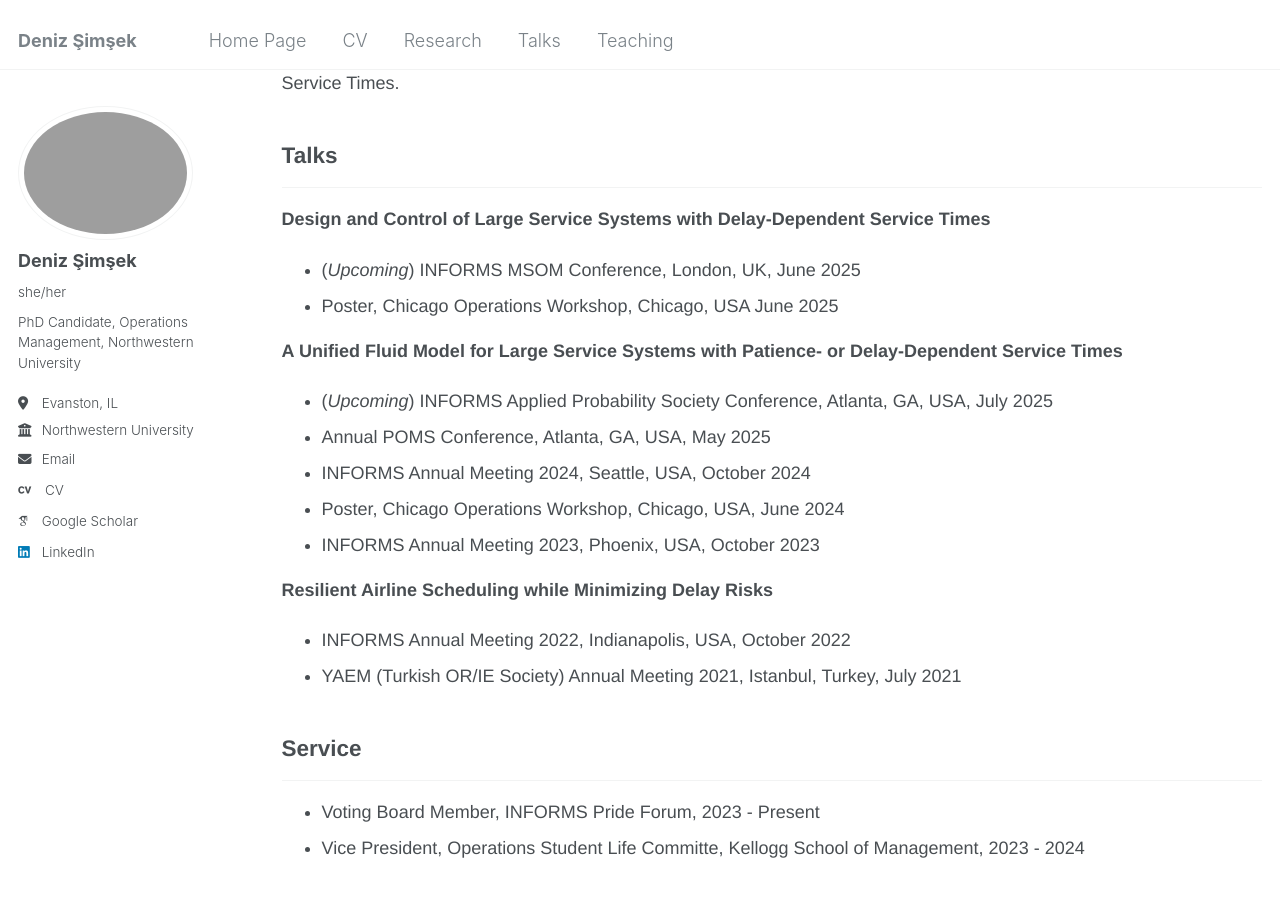
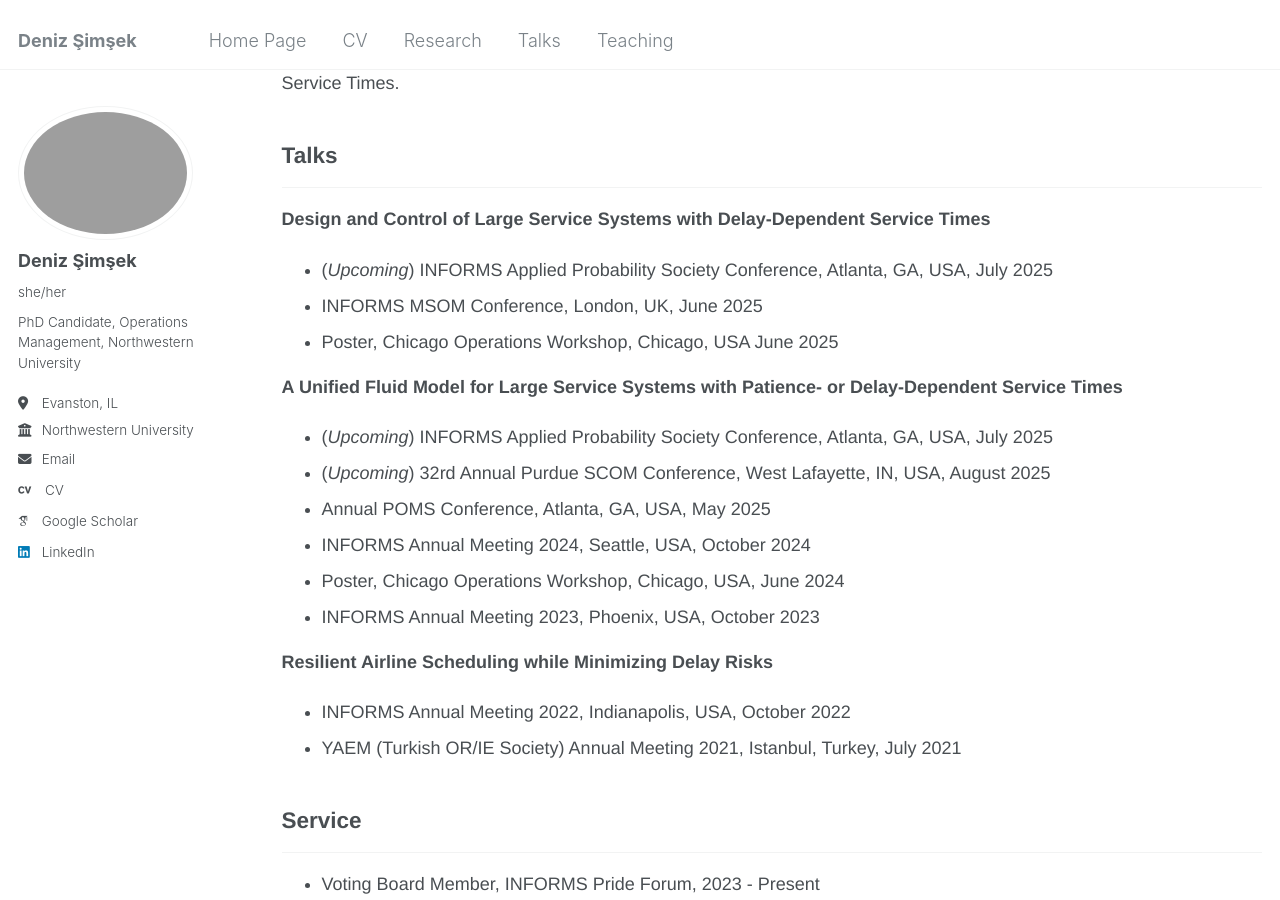
Before and after one commit to deniz-simsek/deniz-simsek.github.io, a Jekyll site: the page built from _pages/cv.md, in a window 1280 px wide and 900 px high, scrolled down 768 px. Built offline with Jekyll 4.4.1, drawn with Linux system fonts in a browser that asks for light colours; some web fonts are replaced.

Commit message:
Update cv.md

```diff
--- a/_pages/cv.md
+++ b/_pages/cv.md
@@ -37,11 +37,13 @@ Here is my full <a href="https://deniz-simsek.github.io/files/resume.pdf" target
 ---
 
 **Design and Control of Large Service Systems with Delay-Dependent Service Times**
-  * (_Upcoming_) INFORMS MSOM Conference, London, UK, June 2025
+  * (_Upcoming_) INFORMS Applied Probability Society Conference, Atlanta, GA, USA, July 2025
+  * INFORMS MSOM Conference, London, UK, June 2025
   * Poster, Chicago Operations Workshop, Chicago, USA June 2025
 
 **A Unified Fluid Model for Large Service Systems with Patience- or Delay-Dependent Service Times**
   * (_Upcoming_) INFORMS Applied Probability Society Conference, Atlanta, GA, USA, July 2025
+  * (_Upcoming_) 32rd Annual Purdue SCOM Conference, West Lafayette, IN, USA, August 2025
   * Annual POMS Conference, Atlanta, GA, USA, May 2025
   * INFORMS Annual Meeting 2024, Seattle, USA, October 2024
   * Poster, Chicago Operations Workshop, Chicago, USA, June 2024
```
